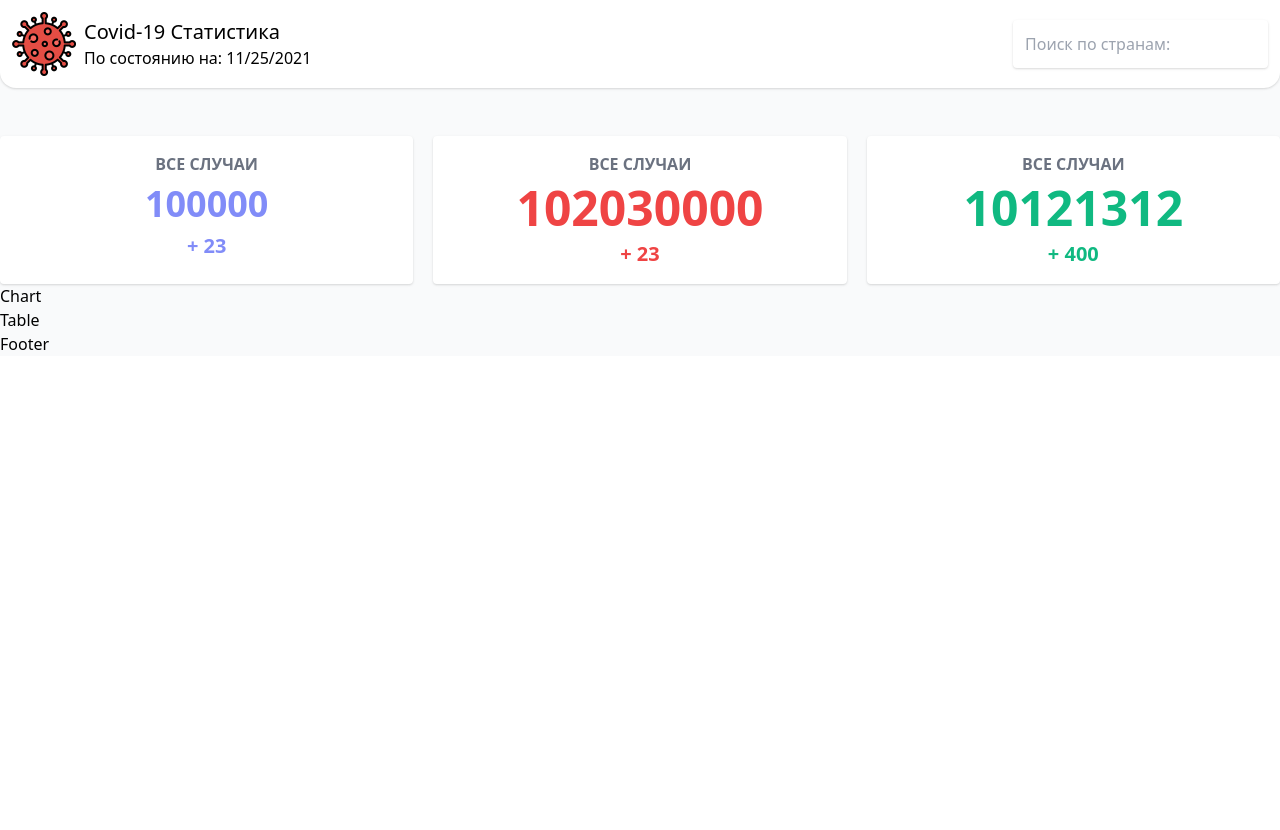
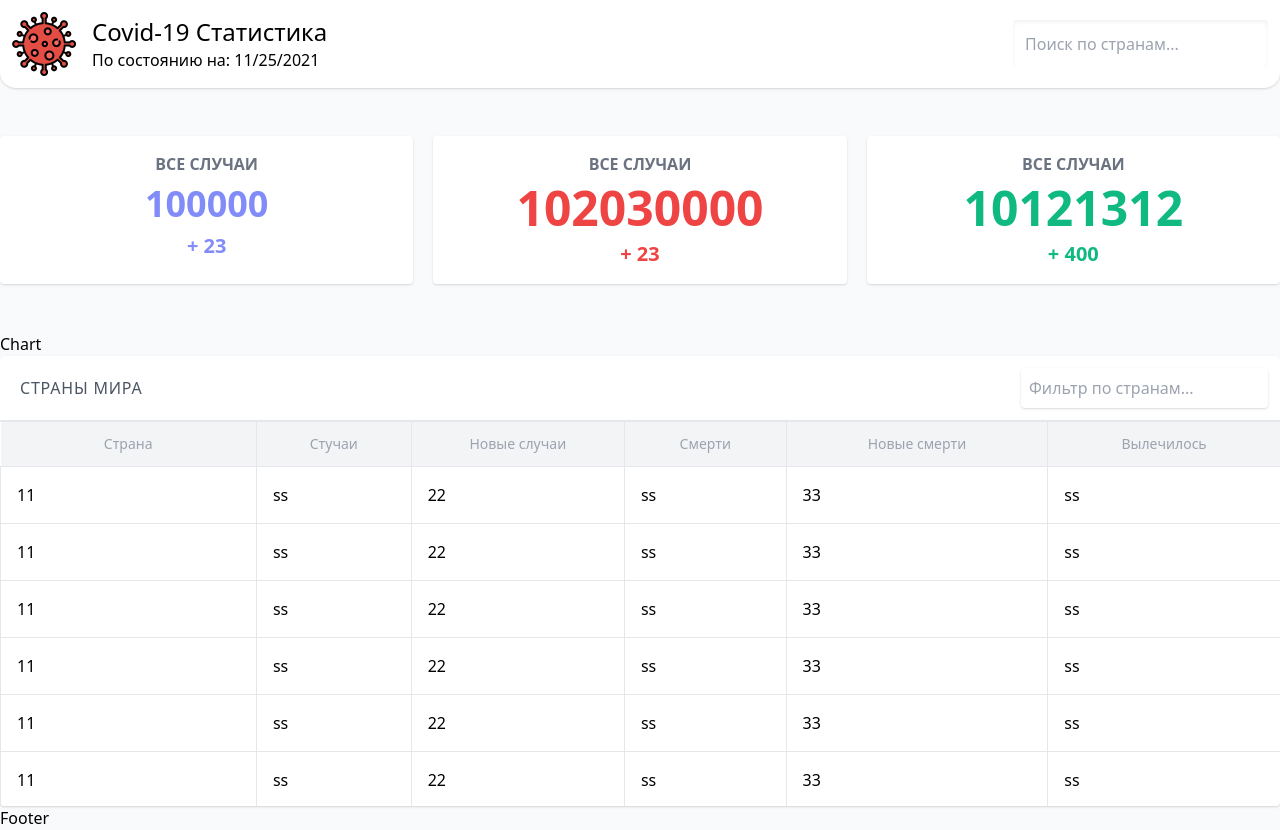
Before and after one commit to kanishev/covid-app, a Vue app: page / in a window 1280 px wide. Before the commit the page ends 800 px from the top, so only its background shows below. Built offline with nearby package versions, Linux system fonts and the light colour scheme.

Commit message:
create table

```diff
--- a/src/components/AppRate.vue
+++ b/src/components/AppRate.vue
@@ -1,7 +1,18 @@
 <template>
-  <div class="container mx-auto mt-12">
+  <div class="container mx-auto my-12">
     <div class="rate-list flex space-x-5 justify-between">
-      <div class="card-1 flex-1 shadow bg-white rounded text-center p-4">
+      <div
+        class="
+          card-1
+          flex-1
+          shadow
+          bg-white
+          rounded
+          text-center
+          p-4
+          hover:border-red-500
+        "
+      >
         <span class="label uppercase text-gray-500 font-semibold text-base"
           >Все случаи</span
         >
--- a/src/components/AppSearch.vue
+++ b/src/components/AppSearch.vue
@@ -2,8 +2,8 @@
   <div class="relative">
     <input
       type="text"
-      class="bg-purple-white shadow rounded border-0 p-3"
-      placeholder="Поиск по странам:"
+      class="bg-purple-white shadow-inner rounded border-0 p-3"
+      placeholder="Поиск по странам..."
       v-model="value"
       @input="(e) => (value = e.target.value)"
       @keydown.enter="selectCountry"
--- a/src/components/AppTable.vue
+++ b/src/components/AppTable.vue
@@ -1,9 +1,96 @@
 <template>
-  <h2>Table</h2>
+  <div class="container mx-auto">
+    <div class="bg-white shadow rounded">
+      <div
+        class="
+          flex
+          justify-between
+          p-3
+          items-center
+          border-b-2 border-fuchsia-600
+        "
+      >
+        <h2 class="font-medium tracking-wider pl-2 text-gray-600 uppercase">
+          Страны мира
+        </h2>
+        <input
+          type="text"
+          class="bg-purple-white shadow rounded border-0 p-2"
+          @input="(e) => (country = e.target.value)"
+          placeholder="Фильтр по странам..."
+        />
+      </div>
+      <div class="table__wrapper overflow-auto max-h-96">
+        <div class="p-3" v-show="false">
+          <p class="text-lg">
+            Страны по заданным параметрам поиска не обнаружено
+          </p>
+        </div>
+        <table class="relative w-full border-collapse">
+          <thead class="sticky bg-gray-100 top-0">
+            <tr class="divide-x">
+              <th
+                class="text-center text-sm font-medium text-gray-400 p-3 w-1/5"
+              >
+                Страна
+              </th>
+              <th class="text-center text-sm font-medium text-gray-400 p-3">
+                Стучаи
+              </th>
+              <th
+                class="text-center text-sm font-medium text-gray-400 p-3 w-2/12"
+              >
+                Новыe случаи
+              </th>
+              <th class="text-center text-sm font-medium text-gray-400 p-3">
+                Смерти
+              </th>
+              <th class="text-center text-sm font-medium text-gray-400 p-3">
+                Новые смерти
+              </th>
+              <th class="text-center text-sm font-medium text-gray-400 p-3">
+                Вылечилось
+              </th>
+            </tr>
+          </thead>
+          <tbody class="border-t border-fuchsia-600">
+            <tr v-for="(item, index) in 20" :key="index" class="divide-x">
+              <td class="border p-4 w-7">
+                <!-- <img
+                  :src="`${publicPath}flags/${item.CountryCode}.png`"
+                  width="22"
+                />
+                {{ item.Country }} -->11
+              </td>
+              <td class="border p-4">ss</td>
+              <td class="border p-4">
+                <!-- {{
+                  item.NewConfirmed > 0 ? numberFormat(item.NewConfirmed) : ""
+                }} -->
+                22
+              </td>
+              <td class="border p-4">ss</td>
+              <td class="border p-4">
+                <!-- {{ item.NewDeaths > 0 ? numberFormat(item.NewDeaths) : "" }} -->
+                33
+              </td>
+              <td class="border p-4">ss</td>
+            </tr>
+          </tbody>
+        </table>
+      </div>
+    </div>
+  </div>
 </template>
 
 <script>
-export default {};
+export default {
+  data() {
+    return {
+      country: "",
+    };
+  },
+};
 </script>
 
 <style></style>
--- a/src/components/TheHeader.vue
+++ b/src/components/TheHeader.vue
@@ -13,8 +13,8 @@
     >
       <div class="logo flex">
         <img class="w-16 h-auto" src="../assets/covid.png" alt="covid" />
-        <div class="m-auto pl-2">
-          <h1 class="text-xl font-normal">Covid-19 Статистика</h1>
+        <div class="m-auto pl-4">
+          <h1 class="text-2xl font-medium">Covid-19 Статистика</h1>
           <p>
             По состоянию на:
             <span class="date text-base font-medium">{{
```
Also changed, not shown: 1 other file (tests, documents, lock files or other folders).
